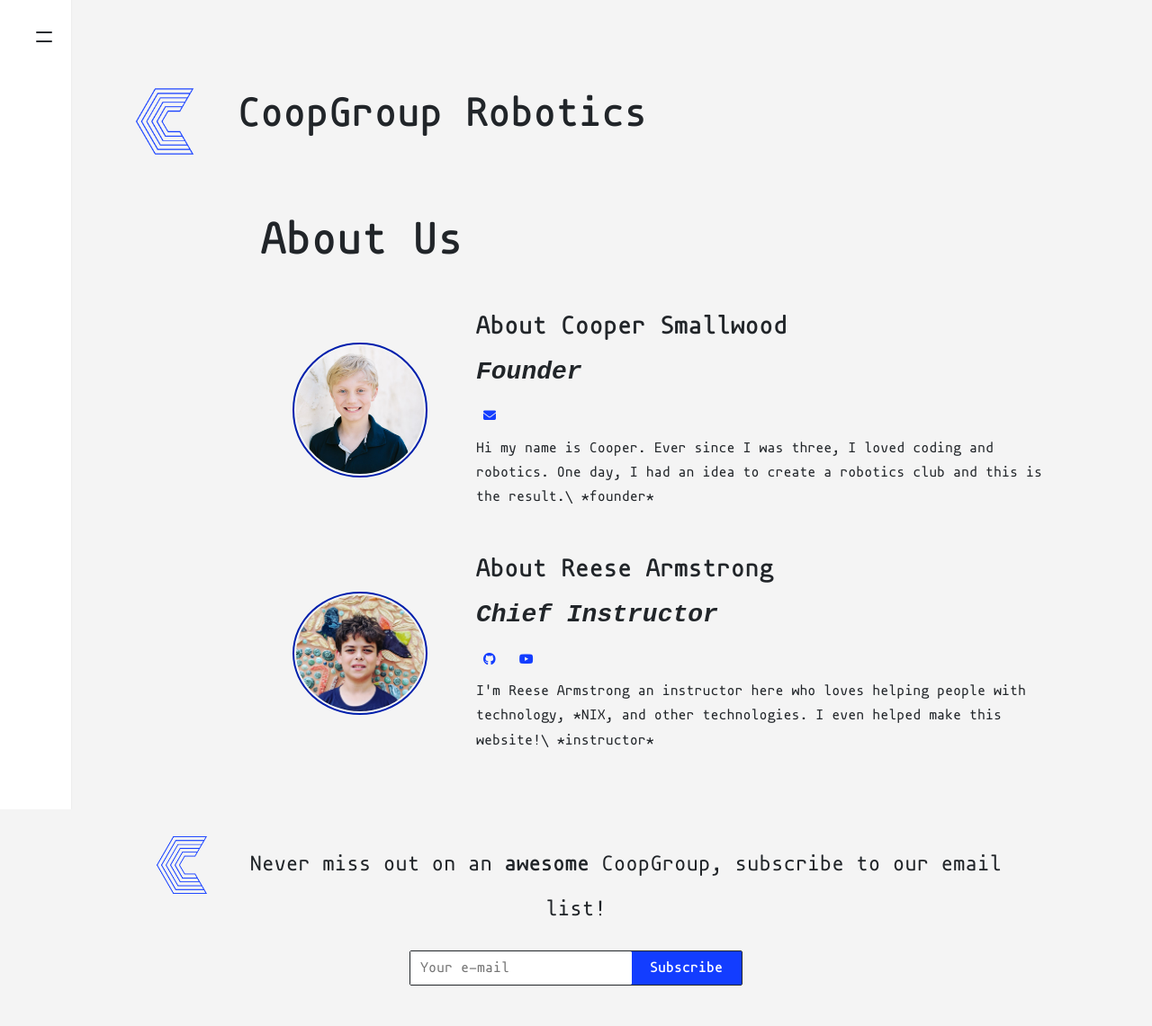
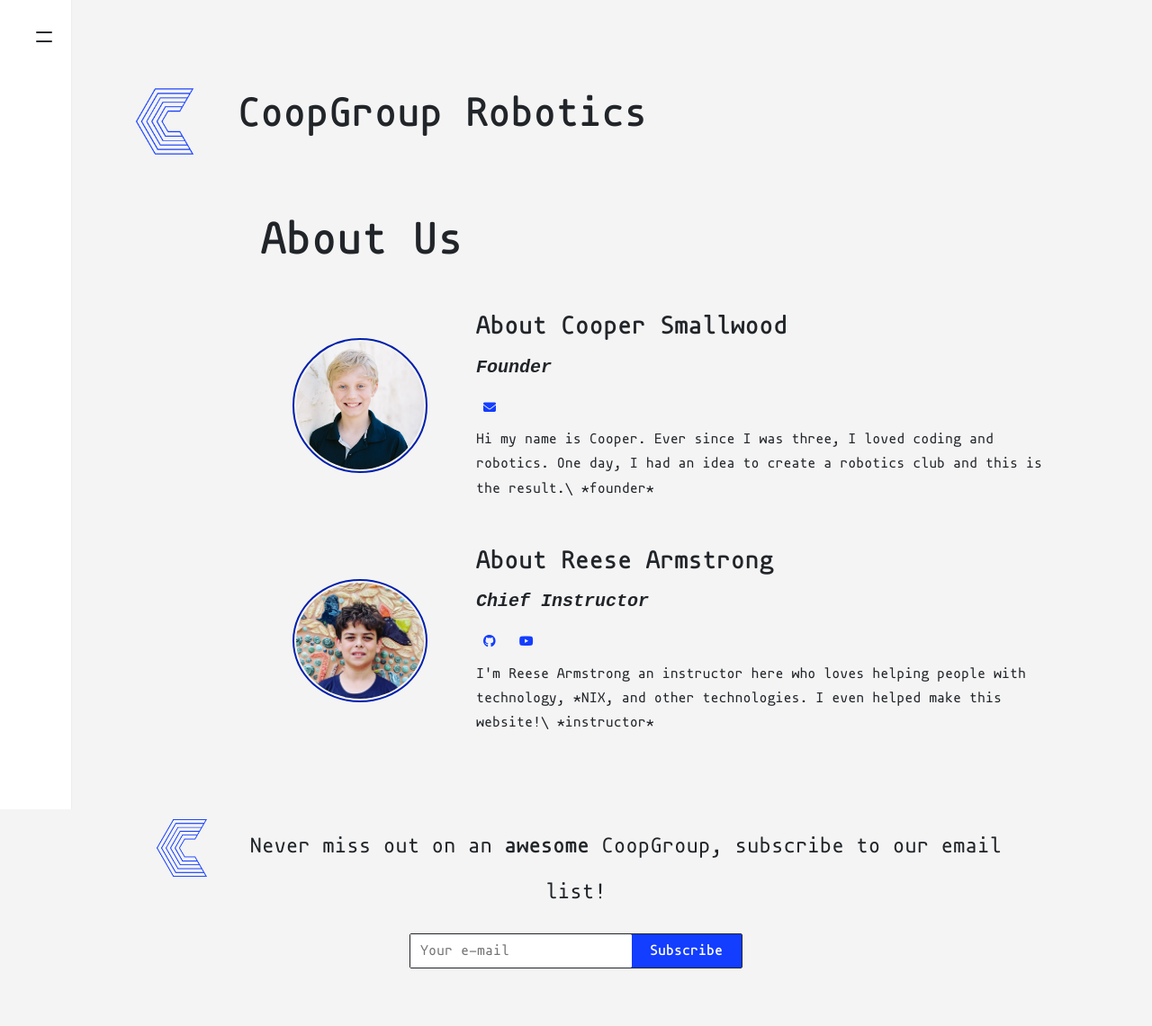
Before and after one commit to mrsid-31/CoopGroupATX.github.io, a Jekyll site: the page built from _pages/about.html, in a window 1280 px wide. Shown: the whole page at 90% size. Built offline with Jekyll 4.4.1, drawn with Linux system fonts in a browser that asks for light colours; nearby versions of some CDN libraries; some web fonts are replaced; comment, search, counter and statistics services are not loaded.

Commit message:
Update about.html

```diff
--- a/_pages/about.html
+++ b/_pages/about.html
@@ -15,8 +15,8 @@
       {% endif %}
   </div>
   <div class="col-md-auto">
-      <h4><a target="_blank" {% if author.web %} href="{{ author.web }}" style="color : #133DFF;"{% endif %}>About {{ author.name }}</a></h4>
-      {% if author.role %}<h6><i>{{ author.role }}</i></h6> {% endif %}
+      <h4><a target="_blank" {% if author.web %} href="{{ author.web }}" style="color : #133DFF;"{% endif %}>About <b>{{ author.name }}</b></a></h4>
+      {% if author.role %}<h6 style="font-size: 20px;"><i>{{ author.role }}</i></h6> {% endif %}
       {% if author.email %}<a target="_blank" href="mailto://{{ author.email }}" class="btn-sm"><i class="fas fa-envelope"></i></a>{% endif %}
       {% if author.github %}<a target="_blank" href="https://github.com://{{ author.github }}" class="btn-sm"><i class="fab fa-github"></i></a>{% endif %}
       {% if author.twitter %}<a target="_blank" href="https://twitter.com://{{ author.twitter }}" class="btn-sm"><i class="fab fa-twitter"></i></a>{% endif %}
```
